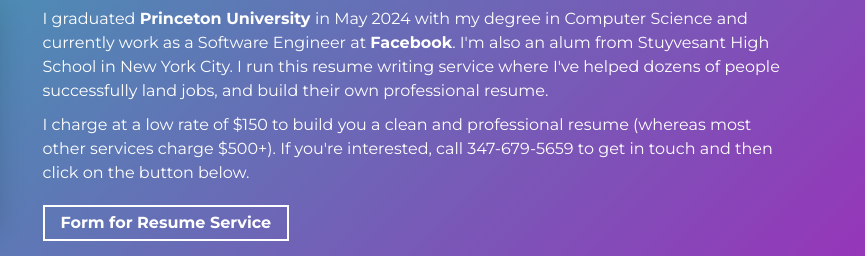
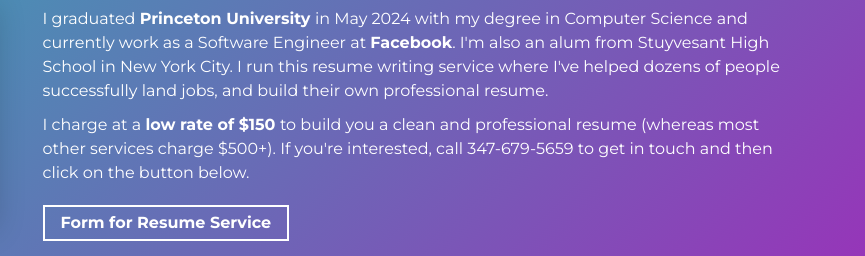
Before and after one commit to mrapi00/rapiresumereview.netlify.app, a website built with Parcel: page src/index.html in a window 1280 px wide. Shown: the part 1011-1267 px from the top of the page, 415-1280 px from the left. Built offline with nearby package versions, Linux system fonts and the light colour scheme.

Commit message:
Emphasize low rate in resume pricing text

```diff
--- a/src/index.html
+++ b/src/index.html
@@ -101,7 +101,7 @@
 
               <p class="about-wrapper__info-text">
                 I charge
-                at a low rate of $150 to build you a clean and professional resume (whereas most other services charge $500+).
+                at a <strong> low rate of $150 </strong>to build you a clean and professional resume (whereas most other services charge $500+).
                 If you're interested, call 347-679-5659 to get in touch and then click on the button below.
               </p>
               <span class="d-flex mt-3">
```
